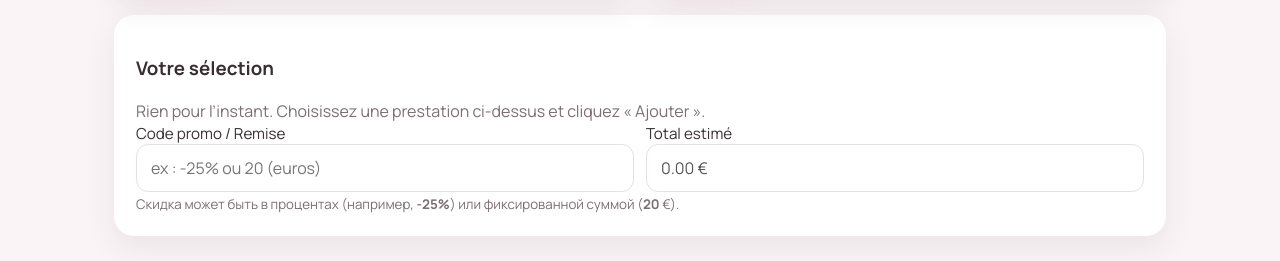
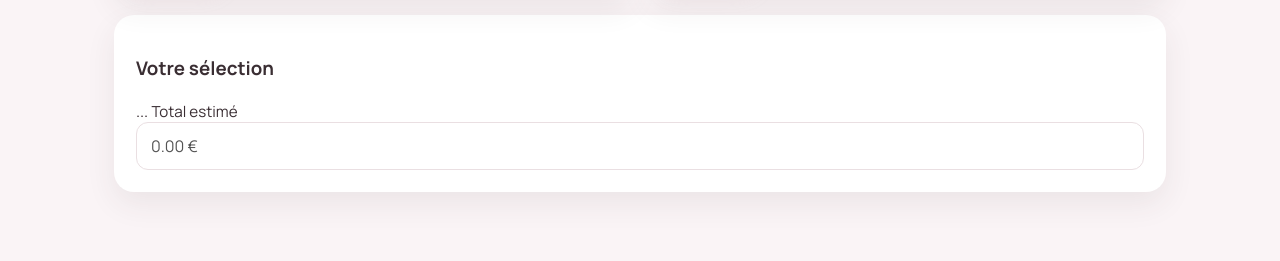
Before and after one commit to elsea10101977/elsea-booking, a website: page index.html in a window 1280 px wide. Shown: the part 1807-2068 px from the top of the page. Drawn offline with nearby package versions, Linux system fonts and the light colour scheme.

Commit message:
Update index.html

```diff
--- a/index.html
+++ b/index.html
@@ -189,20 +189,15 @@
   <!-- Корзина/выбор клиента -->
   <div class="card" style="margin-top:18px">
     <h3>Votre sélection</h3>
-    <div id="cart-empty" class="muted">Rien pour l’instant. Choisissez une prestation ci-dessus et cliquez « Ajouter ».</div>
-    <ul id="cart" style="list-style:none;padding:0;margin:10px 0;display:none"></ul>
+...
+<div id="discount-row" style="display:none">
+  <label>Code promo / Remise</label>
+  <input id="discount" placeholder="ex : -25% ou 20 (euros)">
+</div>
 
-    <div class="inline">
-      <div>
-        <label>Code promo / Remise</label>
-        <input id="discount" placeholder="ex : -25% ou 20 (euros)">
-      </div>
-      <div>
-        <label>Total estimé</label>
-        <input id="total" disabled placeholder="— €">
-      </div>
-    </div>
-    <small class="muted">Скидка может быть в процентах (например, <b>-25%</b>) или фиксированной суммой (<b>20</b> €).</small>
+<label>Total estimé</label>
+<input id="total" disabled placeholder="— €">
+
   </div>
 </section>
 <!-- RESERVATION -->
```
